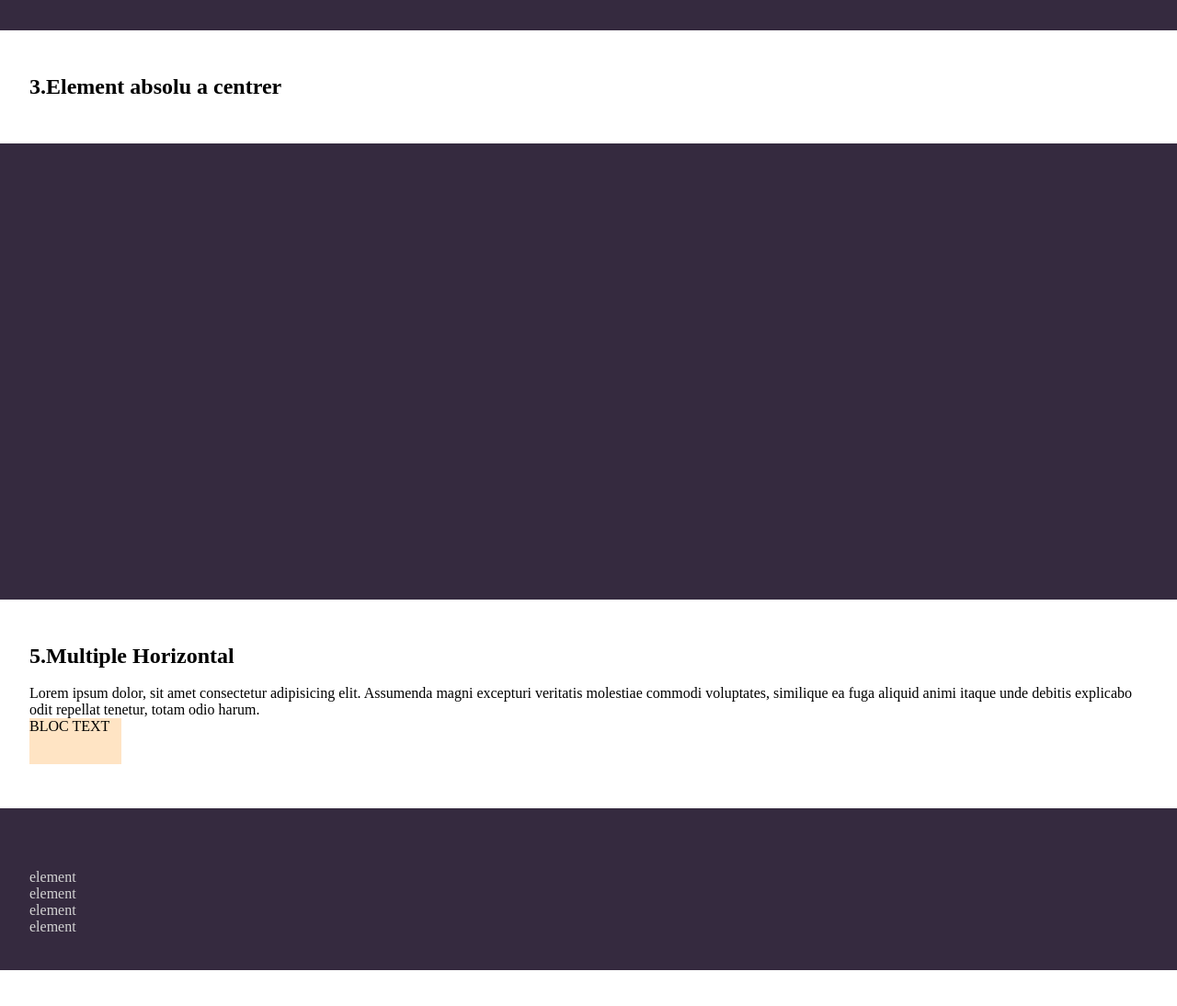
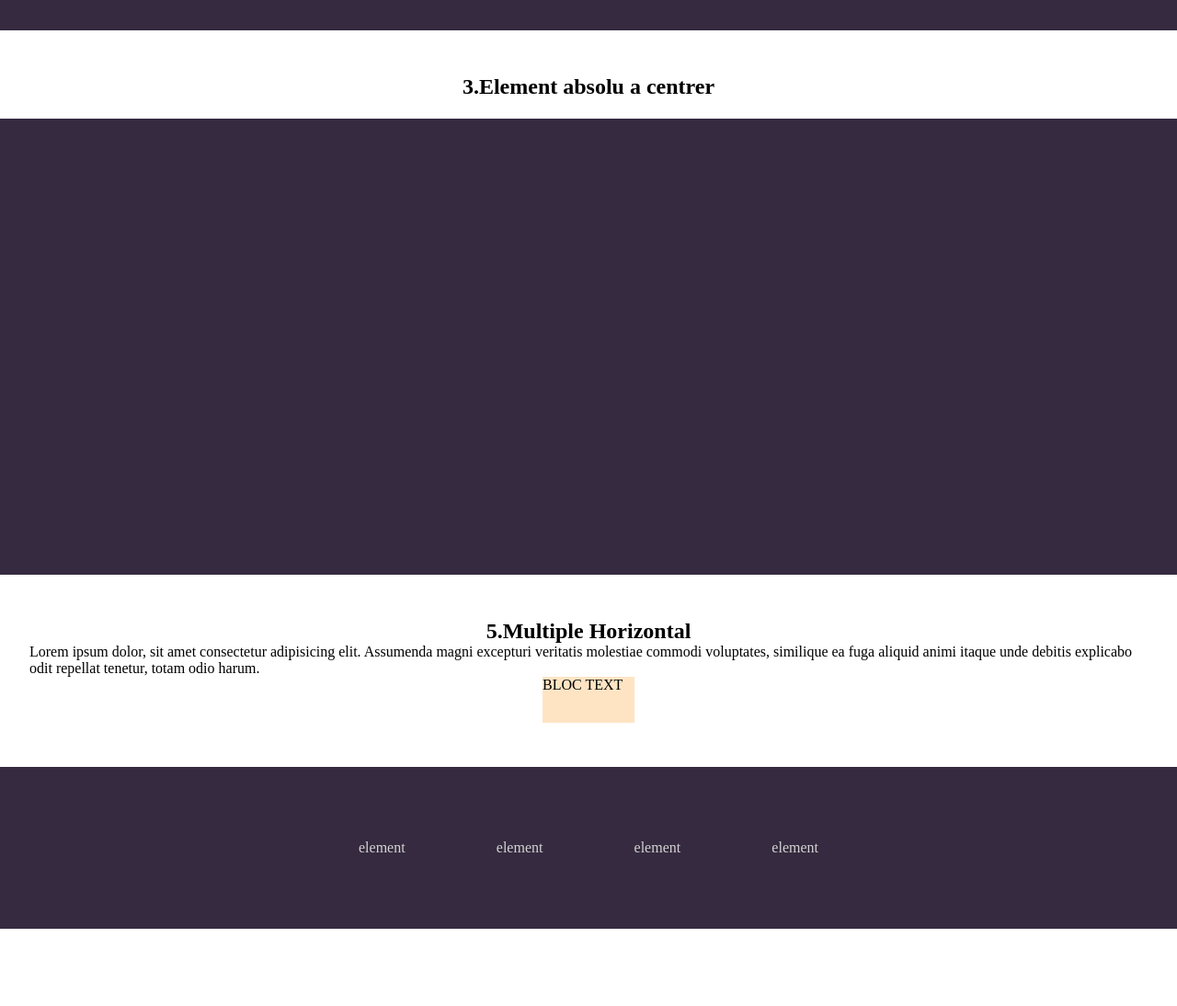
Before and after one commit to LudovicLegros/exo-special-centrage, a plain HTML site: page index.html in a window 1280 px wide. Shown: the part 360-1454 px from the top of the page at 92% size. After the commit the page ends 1418 px from the top, so only its background shows below. Drawn offline with Linux system fonts and the light colour scheme.

Commit message:
corrigé

```diff
--- a/assets/scss/base/_general.scss
+++ b/assets/scss/base/_general.scss
@@ -22,27 +22,39 @@ section:nth-child(2n){
 // -----------------------------------------------
 // PREMIERE SECTION BLOC
 #bloc{
-
+text-align: center;
 }
 
 // DEUXIEME SECTION AVEC BLOC LIMITé
 #bloc_sized h2{
     width: 8rem;
-
+    margin: auto;
 }
 
 // TROISIEME SECTION AVEC ABSOLU
 #absolu{
-
+    position: relative;
+    h2{
+        position: absolute;
+        left: 50%;
+        transform: translate(-50%);
+    }
 }
 
 // QUATRIEME SECTION AVEC CENTRAGE HORIZONTAL ET VERTICAL
 #img{
     height: 50vh;
+    display: flex;
+    justify-content: center;
+    align-items: center;
 }
 
 // CINQUIEME SECTION AVEC MULTIPLE HORIZONTAL
 #multiple_vertical{
+    display: flex;
+    flex-direction: column;
+    justify-content: center;
+    align-items: center;
 
     div{
         background-color: bisque;
@@ -56,7 +68,14 @@ section:nth-child(2n){
 // SIXIEME SECTION AVEC MULTIPLE VERTICAL
 #multiple_horizontal{
     height: 10vh;
-
+    display: flex;
+    justify-content: center;
+    align-items: center;
+    ul{
+        display: flex;
+        justify-content: space-between;
+        width: 500px;
+    }
 
 
 }
```
Also changed, not shown: assets/css/style.css, 1 other file.
